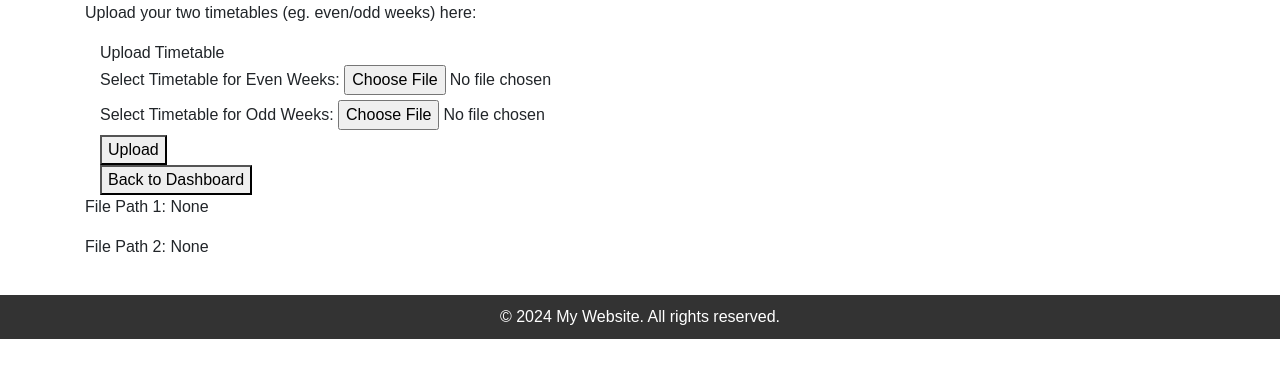
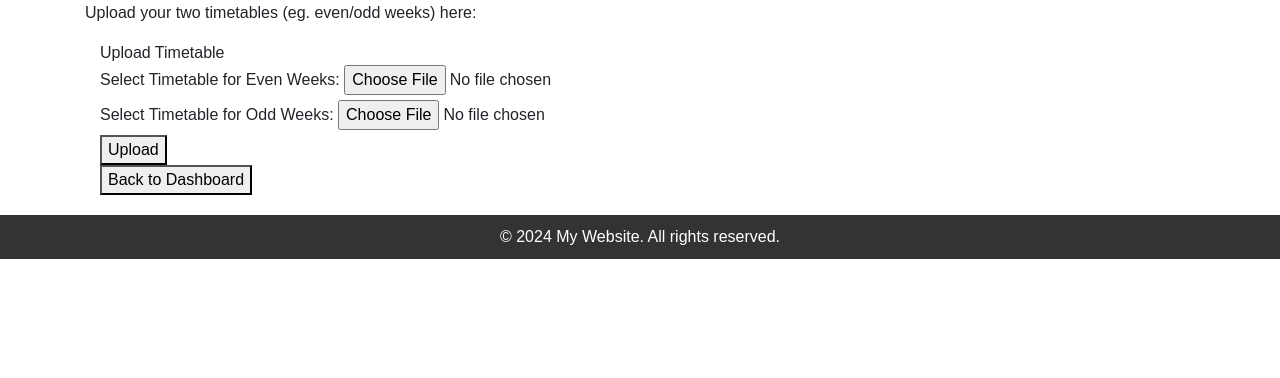
Before and after one commit to monitorseer/flask_project, a Flask app: page /timetable in a window 1280 px wide. Shown: the part 131-509 px from the top of the page. Run offline with Flask 3, Linux system fonts and the light colour scheme; the visitor is signed in with stand-in values (Sample User, id 1); some libraries are stand-ins or nearby versions.

Commit message:
Refixed timetable

```diff
--- a/website/templates/timetable.html
+++ b/website/templates/timetable.html
@@ -29,6 +29,4 @@
             </div>
         {% endif %}
     </div>
-    <p>File Path 1: {{ file_path1 }}</p>
-    <p>File Path 2: {{ file_path2 }}</p>
 {% endblock %}
--- a/website/views.py
+++ b/website/views.py
@@ -110,9 +110,9 @@ def timetable():
                 flash('File uploaded!', category='success')
                 # Updates DB with path
                 if file == file1:
-                    current_user.timetable_path = file_path1
+                    current_user.timetable_path = filename
                 else:
-                    current_user.timetable_path1 = file_path2
+                    current_user.timetable_path1 = filename
                 db.session.commit()
 
     if current_user.timetable_path: # Renders iframe if path exists
```
